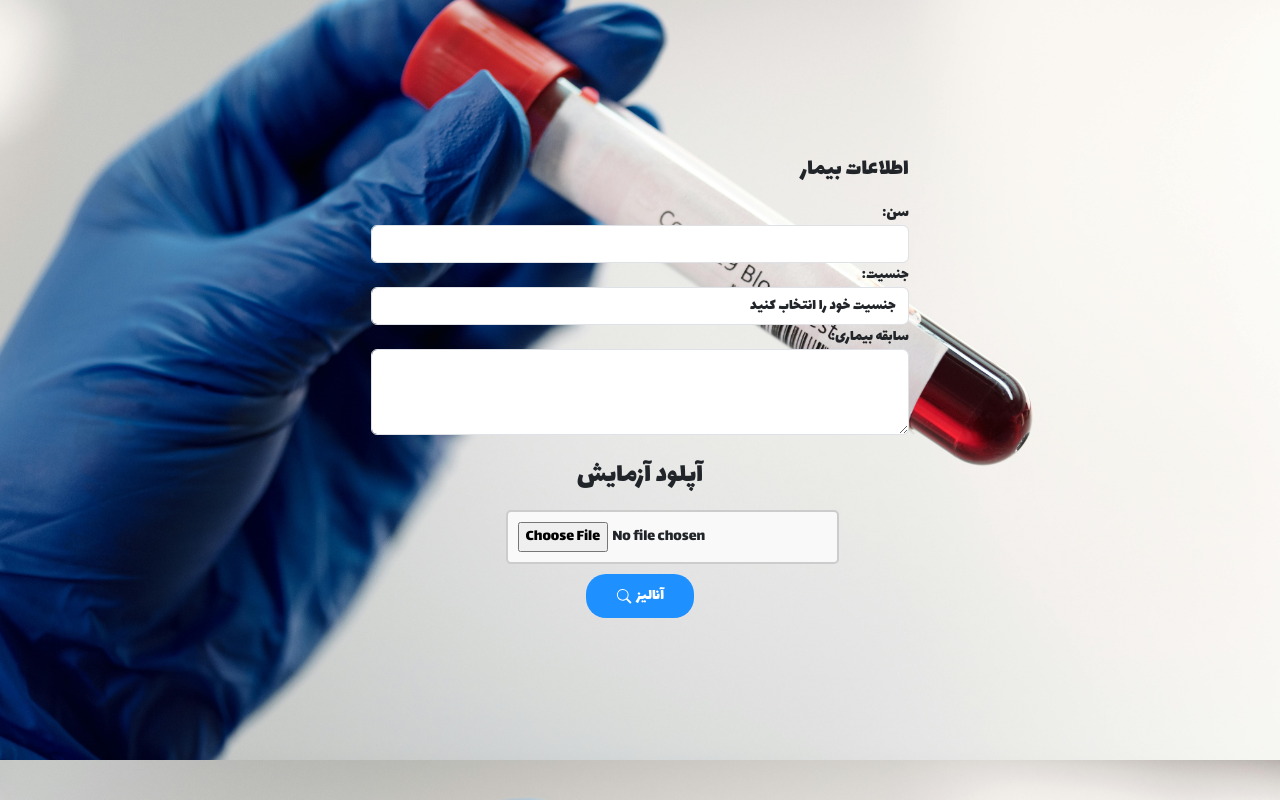
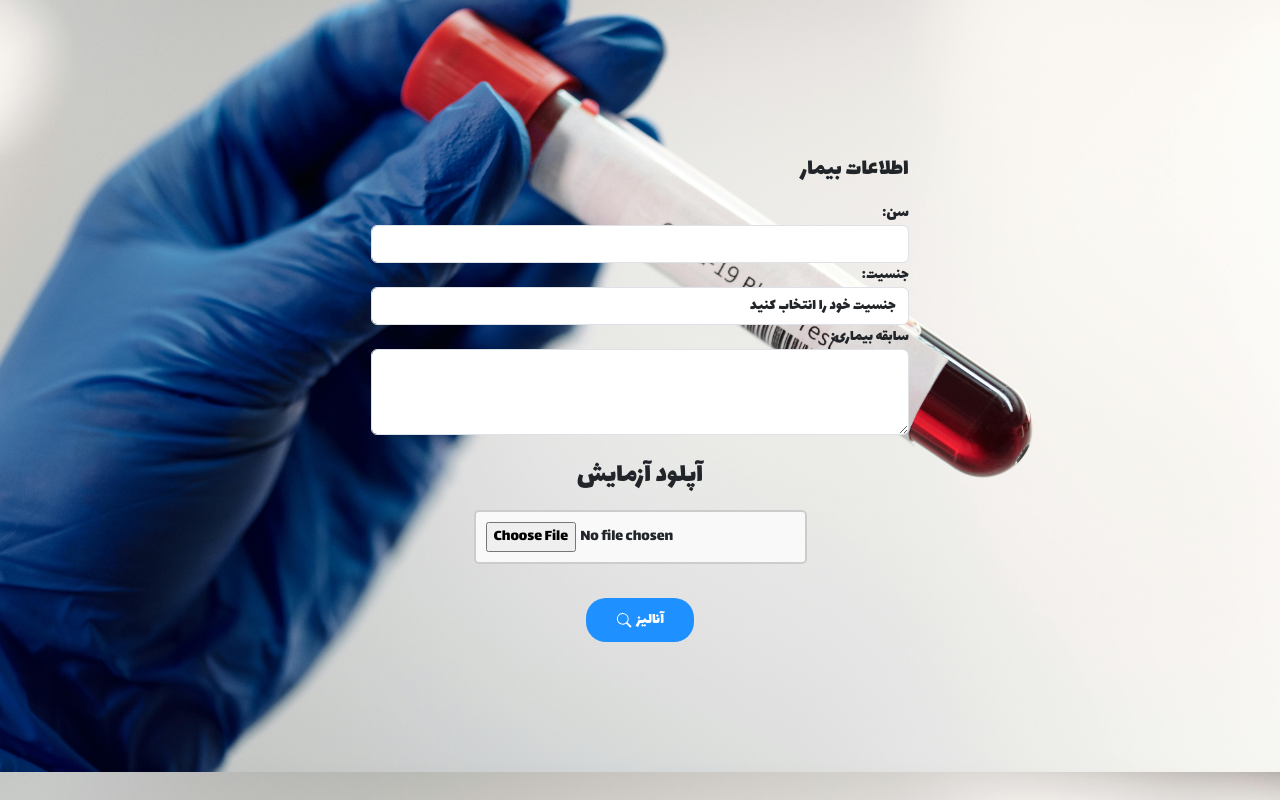
Before and after one commit to pardis-mdd/Analysis-of-test-results, a Flask app: page /blood_test in a window 1280 px wide. Run offline with Flask 3, Linux system fonts and the light colour scheme; some libraries are stand-ins or nearby versions.

Commit message:
Update upload.html

```diff
--- a/myproject/templates/upload.html
+++ b/myproject/templates/upload.html
@@ -41,7 +41,11 @@
       padding: 10px 30px; background-color: #1e90ff; color: white; } .submitBtn:hover
       { background-color: #1572a1; } .alert { margin-top: 20px; } .alert { position:
       fixed; top: 0; left: 50%; transform: translateX(-50%); z-index: 1000; }
-      .row{ margin-top: 60px; }
+      .row{ margin-top: 60px; } .center-container {
+    display: flex;
+    justify-content: center;
+}
+
     </style>
   </head>
 
@@ -90,7 +94,10 @@
               <h3 style="text-align: center">
                 آپلود آزمایش
               </h3>
-              <input type="file" name="file" accept=".pdf" id="fileInput" />
+              <div class="center-container">
+                <input type="file" name="file" accept=".pdf" id="fileInput" class="fileSubmitter"/>
+            </div>
+
               <br />
               <button type="button" class="submitBtn" onclick="submitForm()">
                 <svg xmlns="http://www.w3.org/2000/svg" width="18" height="18" fill="currentColor"
```
